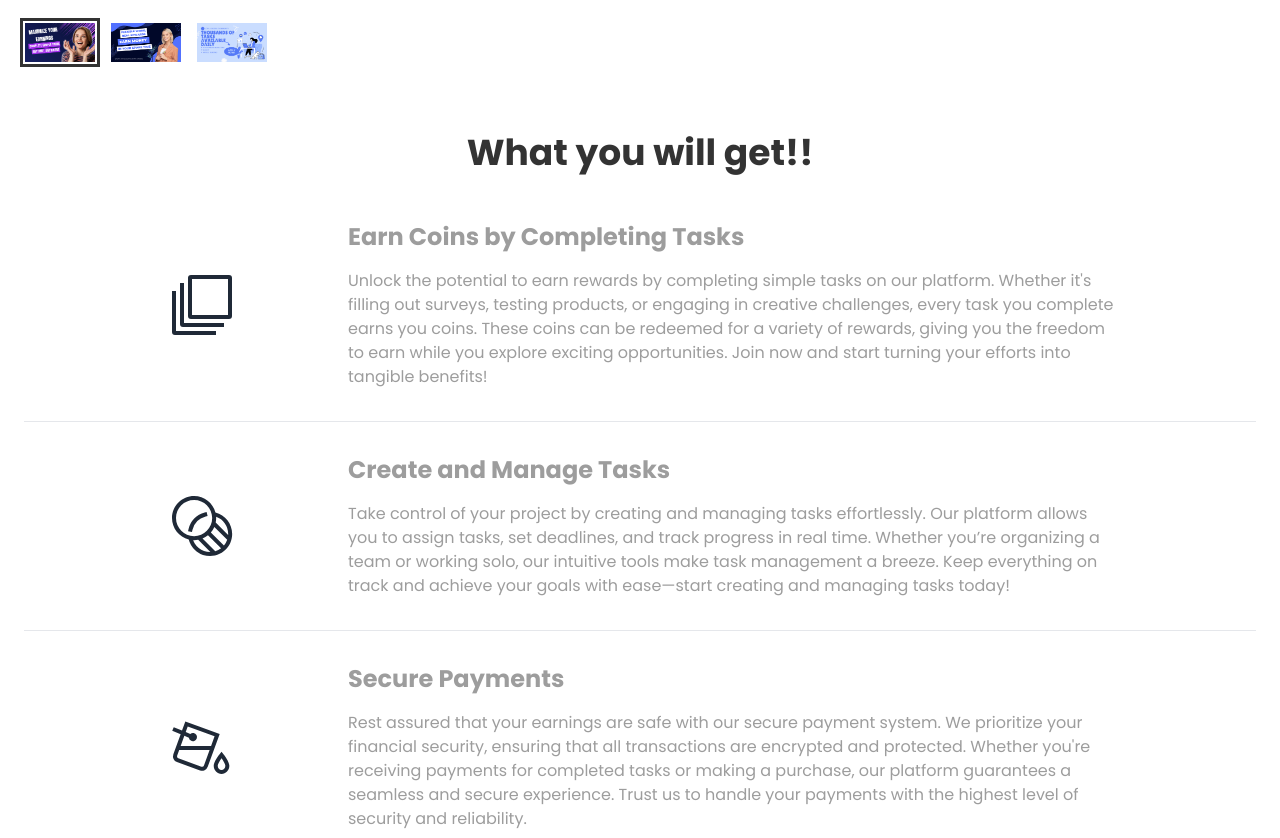
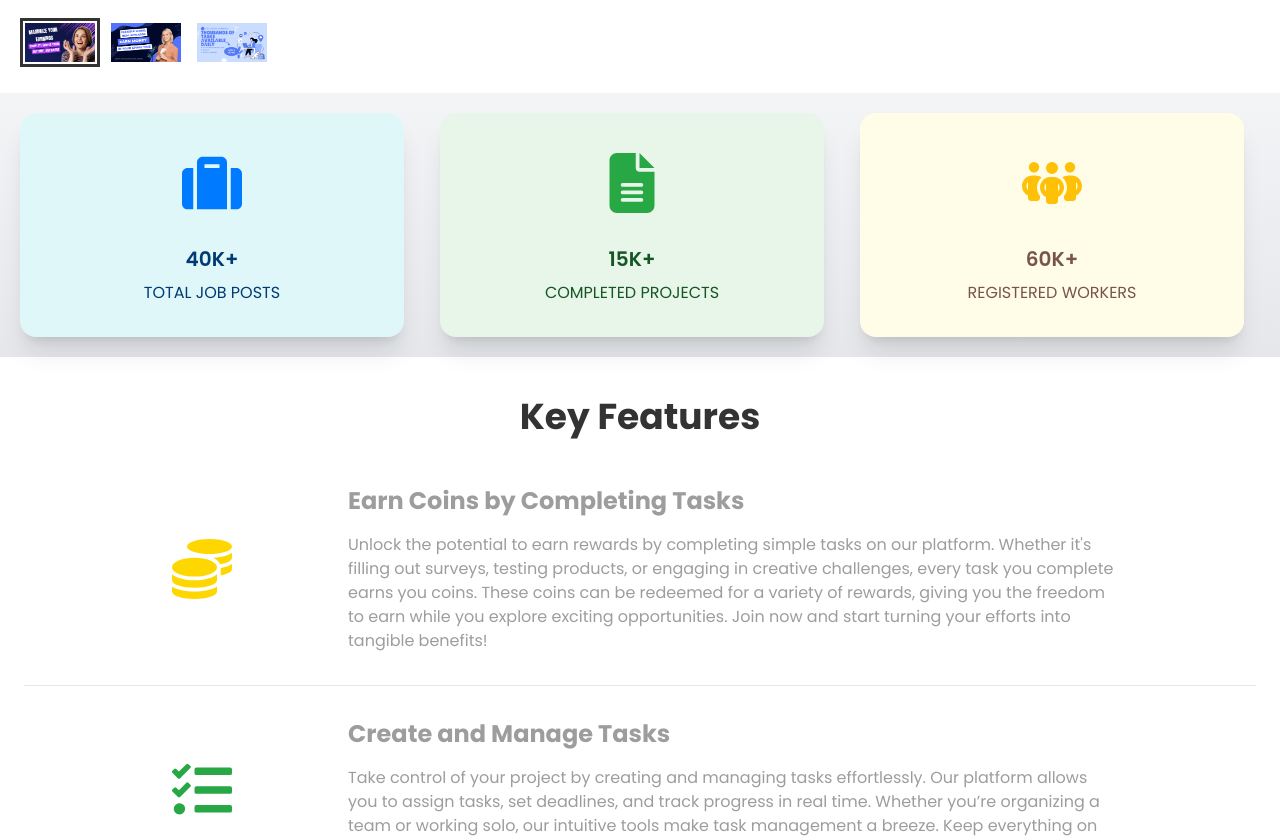
Before and after one commit to NhsTarek/task-wave-client-side, a React (Vite) app: page / in a window 1280 px wide. Shown: the part 722-1560 px from the top of the page. Built offline with nearby package versions, Linux system fonts and the light colour scheme.

Commit message:
added site status section

```diff
--- a/package.json
+++ b/package.json
@@ -14,6 +14,7 @@
     "match-sorter": "^6.3.4",
     "react": "^18.3.1",
     "react-dom": "^18.3.1",
+    "react-icons": "^5.3.0",
     "react-responsive-carousel": "^3.2.23",
     "react-router-dom": "^6.26.1",
     "sort-by": "^1.2.0",
--- a/src/Pages/Home/Home/Home.jsx
+++ b/src/Pages/Home/Home/Home.jsx
@@ -1,4 +1,5 @@
 import Features from "../../../components/Features";
+import SiteStatus from "../../../components/SiteStatus";
 import Banner from "../Banner/Banner";
 import Reviews from "./Reviews/Reviews";
 
@@ -7,6 +8,7 @@ const Home = () => {
     return (
         <div>
             <Banner></Banner>
+            <SiteStatus></SiteStatus>
             <Features></Features>
             <Reviews></Reviews>
         </div>
--- a/src/components/Features.jsx
+++ b/src/components/Features.jsx
@@ -1,18 +1,17 @@
+import { FaCoins, FaTasks } from "react-icons/fa";
+import { FaMoneyBillTransfer } from "react-icons/fa6";
 
 
 const Features = () => {
     return (
         <section className="dark:bg-gray-100 dark:text-gray-800">
             <div className="container mx-auto flex flex-col p-6">
-                <h2 className="py-4 text-4xl font-bold text-center font-poppins text-[#333333]">What you will get!!</h2>
+                <h2 className="py-4 text-4xl font-bold text-center font-poppins text-[#333333]">Key Features</h2>
                 <div className="divide-y dark:divide-gray-300">
                     <div className="grid justify-center grid-cols-4 p-8 mx-auto space-y-8 lg:space-y-0">
                         <div className="flex items-center justify-center lg:col-span-1 col-span-full">
-                            <svg xmlns="http://www.w3.org/2000/svg" viewBox="0 0 512 512" fill="currentColor" className="w-16 h-16">
-                                <path d="M472,16H168a24,24,0,0,0-24,24V344a24,24,0,0,0,24,24H472a24,24,0,0,0,24-24V40A24,24,0,0,0,472,16Zm-8,320H176V48H464Z"></path>
-                                <path d="M112,400V80H80V408a24,24,0,0,0,24,24H432V400Z"></path>
-                                <path d="M48,464V144H16V472a24,24,0,0,0,24,24H368V464Z"></path>
-                            </svg>
+                        <FaCoins className="text-6xl text-[#FFD700]" />
+
                         </div>
                         <div className="flex flex-col justify-center max-w-3xl text-center col-span-full lg:col-span-3 lg:text-left font-poppins text-[#9D9D9D]">
 
@@ -22,10 +21,7 @@ const Features = () => {
                     </div>
                     <div className="grid justify-center grid-cols-4 p-8 mx-auto space-y-8 lg:space-y-0">
                         <div className="flex items-center justify-center lg:col-span-1 col-span-full">
-                            <svg xmlns="http://www.w3.org/2000/svg" viewBox="0 0 512 512" fill="currentColor" className="w-16 h-16">
-                                <path d="M285.177,179l15.513-3.914-7.827-31.028-15.514,3.913a176.937,176.937,0,0,0-129.3,133.557l-3.407,15.633,31.266,6.814,3.406-15.634A145.559,145.559,0,0,1,285.177,179Z"></path>
-                                <path d="M363.624,147.871C343.733,72.077,274.643,16,192.7,16,95.266,16,16,95.266,16,192.7c0,82.617,57,152.163,133.735,171.4A176.769,176.769,0,0,0,320.7,496c97.431,0,176.7-79.266,176.7-176.695C497.392,238.071,441.64,167.336,363.624,147.871ZM48,192.7C48,112.91,112.91,48,192.7,48s144.7,64.91,144.7,144.7-64.911,144.7-144.7,144.7S48,272.481,48,192.7ZM320.7,464c-60.931,0-115.21-38.854-135.843-94.792,2.6.115,5.214.184,7.843.184a176.862,176.862,0,0,0,32.7-3.047l97.625,97.625C322.247,463.983,321.473,464,320.7,464Zm41.528-6.083L260.26,355.954a176.9,176.9,0,0,0,43.662-26.072L408.37,434.33A144.385,144.385,0,0,1,362.223,457.917Zm69.3-45.692L326.851,307.557a177.082,177.082,0,0,0,27.911-44.5L457.67,365.964A144.661,144.661,0,0,1,431.519,412.225Zm33.594-84.073-99.42-99.42a176.785,176.785,0,0,0,3.7-36.036c0-3.285-.1-6.547-.276-9.787a145.054,145.054,0,0,1,96.276,136.4C465.392,322.276,465.291,325.224,465.113,328.152Z"></path>
-                            </svg>
+                        <FaTasks className="text-6xl text-[#28A745]" />
                         </div>
                         <div className="flex flex-col justify-center max-w-3xl text-center col-span-full lg:col-span-3 lg:text-left font-poppins text-[#9D9D9D]">
 
@@ -35,10 +31,7 @@ const Features = () => {
                     </div>
                     <div className="grid justify-center grid-cols-4 p-8 mx-auto space-y-8 lg:space-y-0">
                         <div className="flex items-center justify-center lg:col-span-1 col-span-full">
-                            <svg xmlns="http://www.w3.org/2000/svg" viewBox="0 0 512 512" fill="currentColor" className="w-16 h-16">
-                                <path d="M412.284,294.37l-12.5,15.642c-8.354,10.454-50.027,64.208-50.027,95.883,0,36.451,28.049,66.105,62.526,66.105s62.527-29.654,62.527-66.105c0-31.675-41.673-85.429-50.028-95.883Zm0,145.63c-16.832,0-30.526-15.3-30.526-34.105,0-11.662,15.485-37.883,30.531-59.2,15.043,21.3,30.522,47.509,30.522,59.2C442.811,424.7,429.116,440,412.284,440Z"></path>
-                                <path d="M122.669,51.492,96.133,124.4,30.092,97.205,17.908,126.8l67.271,27.7L26.9,314.606a48.056,48.056,0,0,0,28.689,61.523l184.719,67.232a48,48,0,0,0,61.523-28.688L397.6,151.56Zm149.1,352.236a16,16,0,0,1-20.508,9.563L66.537,346.059a16,16,0,0,1-9.563-20.507L73.553,280H316.8ZM85.2,248l29.594-81.311,36.333,14.961a32.644,32.644,0,1,0,11.236-29.98l-36.615-15.077,16.046-44.085,214.79,78.177L328,249.219V248Z"></path>
-                            </svg>
+                        <FaMoneyBillTransfer className="text-6xl text-[#007BFF]" />
                         </div>
                         <div className="flex flex-col justify-center max-w-3xl text-center col-span-full lg:col-span-3 lg:text-left font-poppins text-[#9D9D9D]">
 
--- /dev/null
+++ b/src/components/SiteStatus.jsx
@@ -0,0 +1,42 @@
+import { FaSuitcase } from "react-icons/fa";
+import { FaFileLines, FaPeopleGroup } from "react-icons/fa6";
+
+
+const SiteStatus = () => {
+    return (
+        <div className="bg-gradient-to-b from-gray-100 to-gray-200 grid grid-cols-1 md:grid-cols-2 lg:grid-cols-3 gap-5 p-1 md:p-5">
+            <div className="card bg-[#E0F7FA] w-96 shadow-xl">
+                <figure className="px-10 pt-10">
+                    <FaSuitcase className="text-6xl text-[#007BFF]"/>
+                </figure>
+                <div className="card-body items-center text-center font-poppins">
+                    <h2 className="card-title text-[#003B73]">40K+</h2>
+                    <p className="text-[#003B73]">TOTAL JOB POSTS</p>
+
+                </div>
+            </div>
+            <div className="card bg-[#E8F5E9] w-96 shadow-xl">
+                <figure className="px-10 pt-10">
+                    <FaFileLines  className="text-6xl text-[#28A745]"/>
+                </figure>
+                <div className="card-body items-center text-center font-poppins">
+                    <h2 className="card-title text-[#155724]">15K+</h2>
+                    <p className="text-[#155724]">COMPLETED PROJECTS</p>
+
+                </div>
+            </div>
+            <div className="card bg-[#FFFDE7] w-96 shadow-xl">
+                <figure className="px-10 pt-10">
+                    <FaPeopleGroup className="text-6xl text-[#FFC107]"/>
+                </figure>
+                <div className="card-body items-center text-center font-poppins">
+                    <h2 className="card-title text-[#795548]">60K+</h2>
+                    <p className="text-[#795548]">REGISTERED WORKERS</p>
+
+                </div>
+            </div>
+        </div>
+    );
+};
+
+export default SiteStatus;
```
Also changed, not shown: 1 other file (tests, documents, lock files or other folders).
